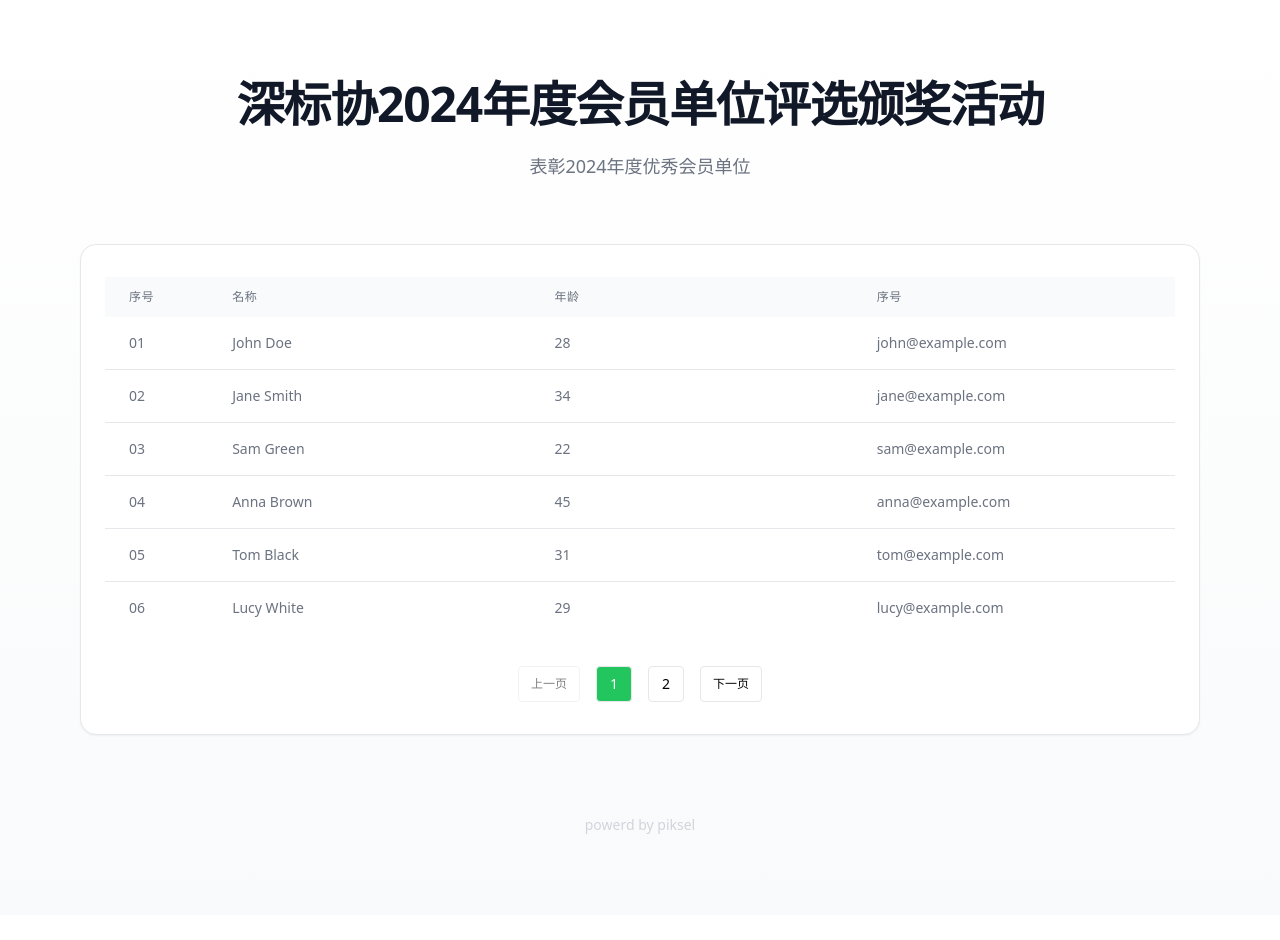
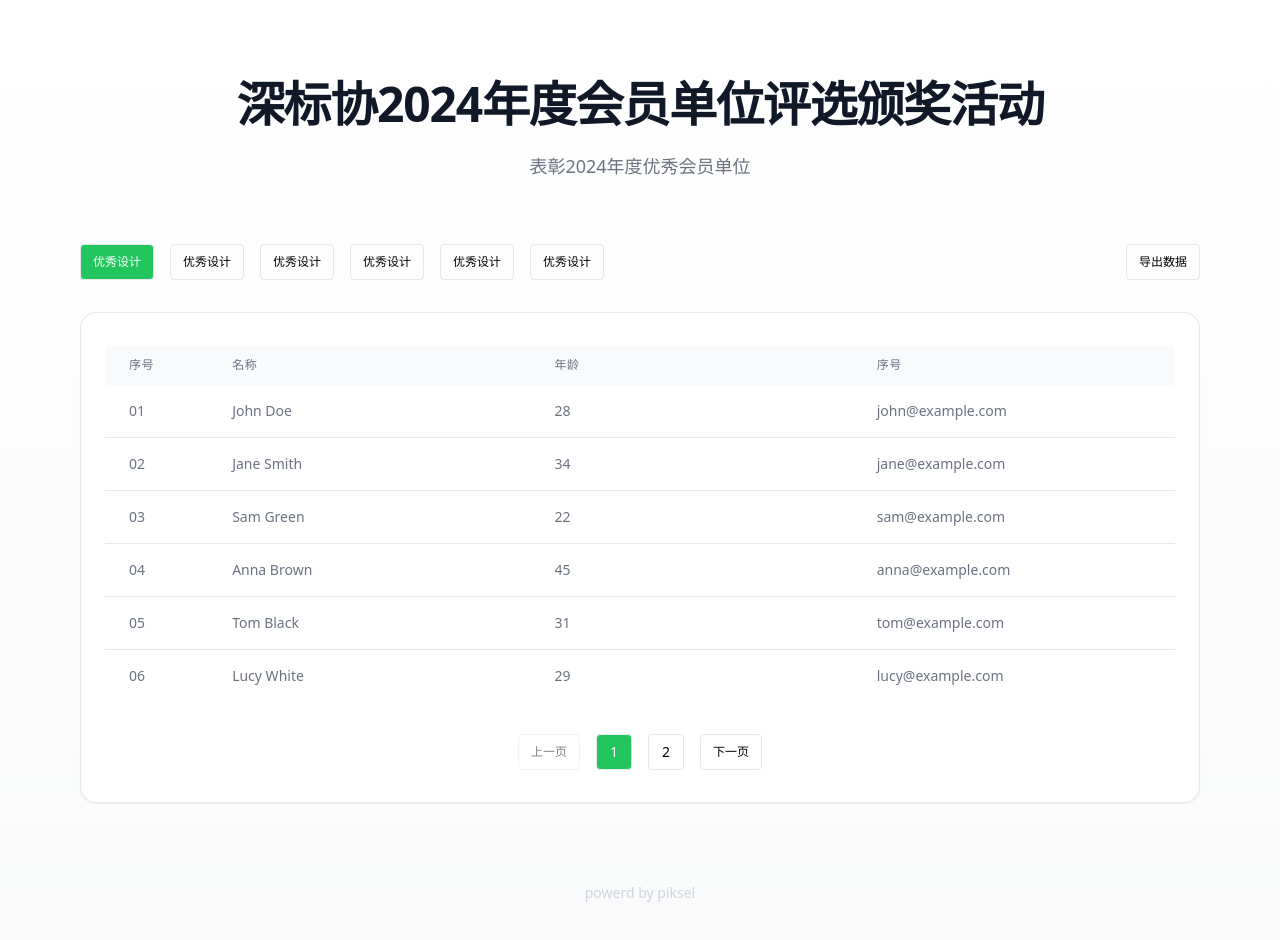
Before and after one commit to ydmingg/survey, a Vue app: page /tables in a window 1280 px wide. Shown: the top 940 px of the page. Before the commit the page ends 915 px from the top, so only its background shows below. Built offline with nearby package versions, Linux system fonts and the light colour scheme.

Commit message:
update init

```diff
--- a/package.json
+++ b/package.json
@@ -1,6 +1,6 @@
 {
   "name": "survey",
-  "version": "0.0.9",
+  "version": "0.1.01",
   "type": "module",
   "scripts": {
     "dev": "vite",
--- a/src/pages/tables.vue
+++ b/src/pages/tables.vue
@@ -10,8 +10,21 @@
 					表彰2024年度优秀会员单位
 				</p>
 			</div>
-			<div
-				class="overflow-hidden rounded-2xl border border-gray-200 bg-white shadow-sm">
+            <div class="flex align-center justify-between mb-8">
+                <div class="flex align-center justify-center gap-4">
+                    <button
+                        v-for="item in navData"
+                        :key="item.id"
+                        @click="changeNav(item.id)"
+                        :class="{ 'bg-green-500 text-white': selectedNav === item.id }"
+                        class="px-3 h-9 border rounded disabled:opacity-50 text-xs">
+                        {{ item.label }}
+                    </button>
+                </div>
+                <button class="px-3 h-9 border rounded disabled:opacity-50 text-xs">导出数据</button>
+
+            </div>
+			<div class="overflow-hidden rounded-2xl border border-gray-200 bg-white shadow-sm">
 				<div class="px-6 py-8">
 					<table class="w-full caption-bottom text-sm">
 						<thead class="bg-gray-50">
@@ -82,7 +95,7 @@
 
 <script setup>
 	import { ref, computed } from "vue";
-	import Pagination from "@/components/Pagination.vue";
+    import Pagination from "@/components/Pagination.vue";
 
     const currentPage = ref(1);
 	const perPage = ref(6); // 设置每页显示5条数据
@@ -101,6 +114,7 @@
         { id: "12", name: "David Brown", age: 35, email: "david@example.com" },
 	]);
 
+
     // 计算总页数
 	const totalPages = computed(() => {
 		return Math.ceil(data.value.length / perPage.value);
@@ -116,5 +130,21 @@
     // 更新当前页
 	const updatePage = (page) => {
 		currentPage.value = page;
-	};
+    };
+
+    // 选择选项
+    const navData = [
+        { id: 1, label: '优秀设计' },
+        { id: 2, label: '优秀设计' },
+        { id: 3, label: '优秀设计' },
+        { id: 4, label: '优秀设计' },
+        { id: 5, label: '优秀设计' },
+        { id: 6, label: '优秀设计' }
+    ];
+    const selectedNav = ref(navData[0].id);
+    const changeNav = (navId) => {
+        selectedNav.value = navId;
+    };
+
+
 </script>
```
